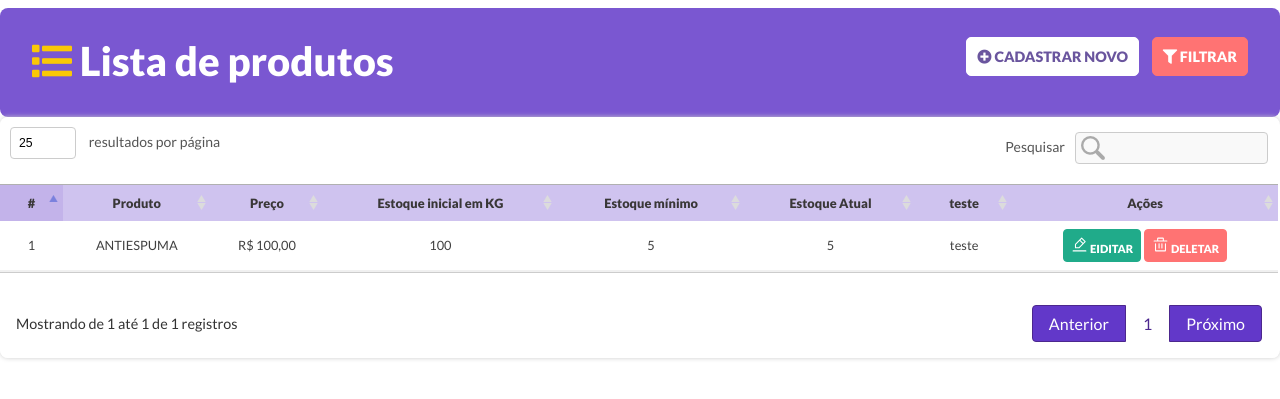
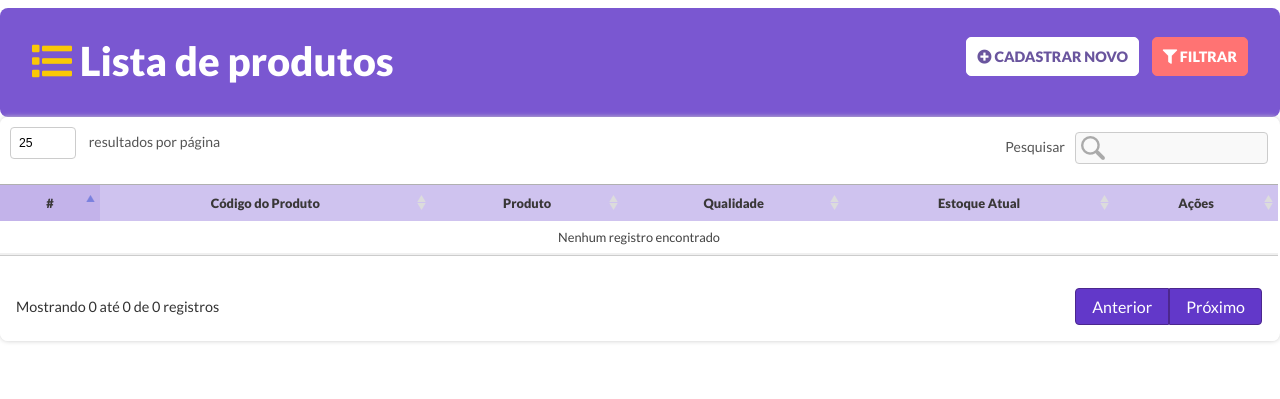
Before and after one commit to LeonardoDezan/brastem, a PHP site: page /brastem/produtos in a window 1280 px wide. Shown: the part 65-464 px from the top of the page. Run offline with PHP 8.4, Linux system fonts and the light colour scheme; data that the repository does not hold is empty; some libraries are stand-ins or nearby versions.

Commit message:
cadastro_produtos

```diff
--- a/brastem_mvc/app/controllers/ProdutosController.php
+++ b/brastem_mvc/app/controllers/ProdutosController.php
@@ -1,9 +1,12 @@
 <?php
 namespace app\controllers;
 use app\core\Controller;
+use app\models\Produtos;
 
 class ProdutosController extends Controller{
     public function index(){
+        $objProdutos = new Produtos;
+        $dados["lista"] = $objProdutos->lista();
         $dados["view"] = "Produtos/lista_produto";
         $this->load("template", $dados);
     }
--- /dev/null
+++ b/brastem_mvc/app/models/Produtos.php
@@ -0,0 +1,18 @@
+<?php
+namespace app\models;
+
+use app\core\Model;
+
+class Produtos extends Model{
+    public function lista(){
+        // Listagem de produtos
+        $sql = "SELECT * FROM tb_produto";
+        $qry = $this->db->query($sql);
+        return $qry->fetchAll(\PDO::FETCH_OBJ);
+    }
+
+}
+
+
+
+?>
--- a/brastem_mvc/app/views/Produtos/lista_produto.php
+++ b/brastem_mvc/app/views/Produtos/lista_produto.php
@@ -15,6 +15,7 @@
 								<label class="text-label">Produto</label>
 								<input type="text" name="" class="form-campo">
 								<!--lista de produto-->
+								<!--Opções de filtros -->
 								<div class="listaProdutos" style="display:none">
 									<ul>
 										<li><a href="">Arroz</a></li>
@@ -42,29 +43,28 @@
                         <thead>
                           <tr>
                             <th>#</th>
+							<th>Código do Produto</th>
                             <th>Produto</th>
-                            <th>Preço</th>
-                            <th>Estoque inicial em KG</th>
-                            <th>Estoque mínimo</th>
+                            <th>Qualidade</th>
                             <th>Estoque Atual</th>
-							<th>teste</th>
                             <th>Ações</th>
                           </tr>
                         </thead>
                         <tbody>
+						<?php foreach($lista as $produto) { ?>
                             <tr>
-                                <td align="center">1</td>
-                                <td align="center">ANTIESPUMA</td>
-                                <td align="center">R$ 100,00</td>
-                                <td align="center">100</td>
-                                <td align="center">5</td>
-                                <td align="center">5</td>
-								<td align="center">teste</td>
+                                <td align="center"><?php echo $produto->id_produto; ?></td>
+                                <td align="center"><?php echo $produto->codigo; ?></td>
+                                <td align="center"><?php echo $produto->nome; ?></td>
+                                <td align="center"><?php echo $produto->qualidade; ?></td>
+								<td align="center"><?php echo $produto->estoque; ?></td>
                                 <td align="center">
 										<a href="#" class="btn btn-verde btn-auto" title="Editar Usuário"><i class="ico-editar"></i> Eiditar</a>
-                                    <a href="#" class="btn btn-vermelho btn-auto" title="Excluir Usuário"><i class="ico-excluir"></i> Deletar</a>
+                                    <a href="#" class="
+									btn btn-vermelho btn-auto" title="Excluir Usuário"><i class="ico-excluir"></i> Deletar</a>
 								</td>
                             </tr>
+							<?php } ?>
 
                         </tbody>
                     </table>
```
